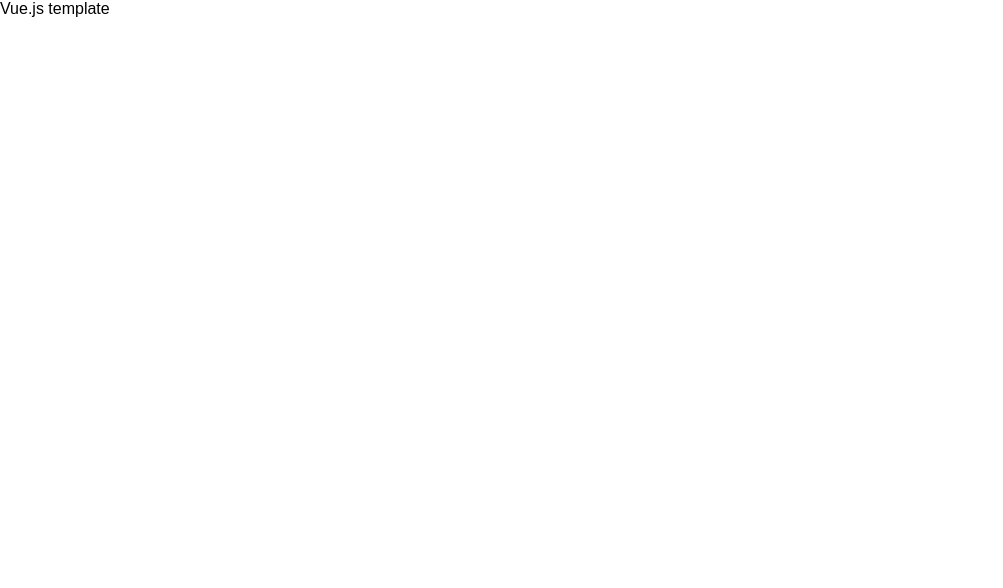
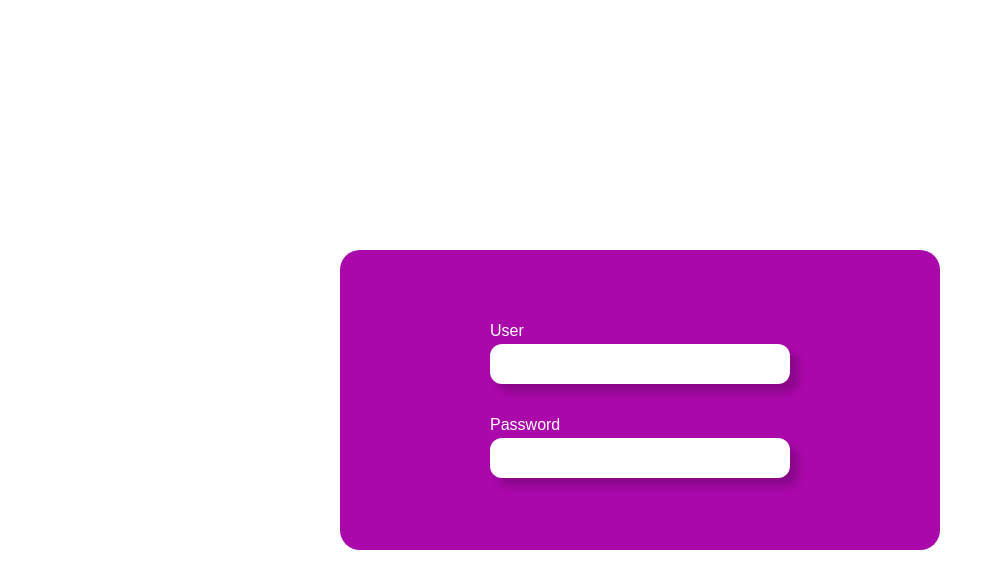
Before and after one commit to bitwise-technology/frontend-vuejs-boilerplate, a Vue app: page / in a window 1280 px wide. Shown: the top 588 px of the page, without its empty margins (0-1003 px from the left). Built offline with nearby package versions, Linux system fonts and the light colour scheme.

Commit message:
feat: create LoginComponent base

```diff
--- /dev/null
+++ b/src/components/LoginComponent.vue
@@ -0,0 +1,63 @@
+<template>
+  <div id="login-component-container">
+    <div class="input-container">
+      <label for="user-input" class="label">User</label>
+      <input type="text" id="user-input" class="input" />
+    </div>
+
+    <div class="input-container">
+      <label for="password-input" class="label">Password</label>
+      <input type="text" id="password-input" class="input" />
+    </div>
+  </div>
+</template>
+
+<script lang="ts">
+import { defineComponent } from "vue";
+
+export default defineComponent({
+  name: "LoginComponent",
+
+  data() {
+    return {};
+  },
+});
+</script>
+
+<style scoped>
+#login-component-container {
+  width: 600px;
+  height: 300px;
+  display: flex;
+  flex-direction: column;
+  border-radius: 20px;
+
+  align-items: center;
+  justify-content: center;
+  background-color: rgb(170, 8, 170);
+}
+
+.input-container {
+  display: flex;
+  flex-direction: column;
+
+  width: 50%;
+}
+
+.input-container:not(:last-child) {
+  margin: 0 0 32px 0;
+}
+
+.input-container label {
+  color: white;
+  margin: 0 0 4px 0;
+}
+
+.input-container input {
+  border-radius: 12px;
+  height: 40px;
+  border: 0;
+  padding: 0 8px;
+  box-shadow: 8px 8px 8px rgba(0, 0, 0, 0.2);
+}
+</style>
--- a/src/views/HomeView.vue
+++ b/src/views/HomeView.vue
@@ -1,11 +1,28 @@
+<template>
+  <div id="home-view-container">
+    <login-component />
+  </div>
+</template>
+
 <script lang="ts">
 import { defineComponent } from "vue";
+import LoginComponent from "../components/LoginComponent.vue";
 
-export default defineComponent({});
+export default defineComponent({
+  components: {
+    LoginComponent,
+  },
+});
 </script>
 
-<template>
-  <div>
-    <span>Vue.js template</span>
-  </div>
-</template>
+<style scoped>
+#home-view-container {
+  display: flex;
+  flex-direction: column;
+  align-items: center;
+  justify-content: center;
+
+  width: 100%;
+  height: 100%;
+}
+</style>
```
